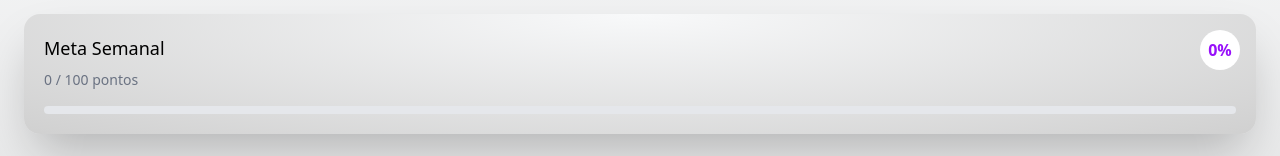
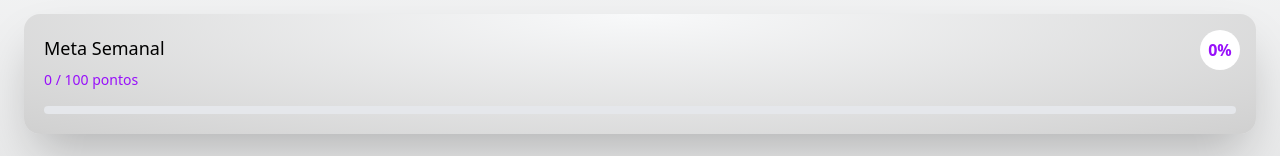
Before and after one commit to cezzarCz/todo-points-app, a React (Vite) app in the folder client/: page /home in a window 1280 px wide. Shown: the part 146-302 px from the top of the page. Built offline with nearby package versions, Linux system fonts and the light colour scheme; no server answers; sample sign-in values are in the browser's storage.

Commit message:
Correção da Edição de tasks existentes

```diff
--- a/client/src/components/Home.jsx
+++ b/client/src/components/Home.jsx
@@ -78,9 +78,11 @@ export default function Home() {
     const tasks = getFilteredTasks();
 
     // Cálculo de progresso semanal
-    const progressPercent = allTasks
-        .filter(task => task.completed)
+    const progressPoints = allTasks
+        .filter(task => task.status === 'concluída')
         .reduce((sum, t) => sum + (t.points || 0), 0);
+
+    const progressPercent = totalPoints > 0 ? (progressPoints / totalPoints) * 100 : 0;
 
     return (
         <div className="min-h-screen flex flex-col bg-[linear-gradient(180deg,_#F8F9FA,_#D0D0D0)]">
@@ -97,8 +99,8 @@ export default function Home() {
                 {/* Card Meta Semanal */}
                 <div className="rounded-2xl shadow-2xl p-5 mb-6 relative bg-[radial-gradient(ellipse_at_top,_#F8F9FA,_#D0D0D0)] text-black">
                     <h3 className="text-lg font-medium mb-2">Meta Semanal</h3>
-                    <p className="text-sm text-gray-500 mb-4">
-                        {weeklyPoints} / {totalPoints} pontos
+                    <p className="text-sm text-purple-600 mb-4">
+                        {progressPoints} / {totalPoints} pontos
                     </p>
                     <div className="w-full h-2 bg-gray-200 rounded-full overflow-hidden">
                         <div
--- a/client/src/components/TaskForm.jsx
+++ b/client/src/components/TaskForm.jsx
@@ -1,5 +1,5 @@
 import { useState } from 'react';
-import { useNavigate } from 'react-router-dom';
+import { useNavigate, useLocation } from 'react-router-dom';
 import api from '../api/axios';
 import logo from '../assets/logo.png';
 
@@ -9,6 +9,8 @@ export default function TaskForm() {
     const [dueDate, setDueDate] = useState('');
     const [status, setStatus] = useState('pending');
     const [points, setPoints] = useState(0);
+    const location = useLocation();
+    const task = location.state?.task || null;
 
     // Objeto de erro para cada campo
     const [errors, setErrors] = useState({
@@ -103,12 +105,23 @@ export default function TaskForm() {
             points
         });
         try {
+
+            if (task) {
+                // Atualiza a task existente
+                await api.put(`/api/tasks/${task.id}`, {
+                    title,
+                    description,
+                    due_date: dueDate,
+                    points
+                });
+            } else {
                 await api.post('/api/tasks', {
                     title,
                     description,
                     due_date: dueDate,
                     points
                 });
+            }
             // Redireciona para a página de tarefas após o envio bem-sucedido
             navigate('/home');
         } catch (err) {
@@ -145,7 +158,9 @@ export default function TaskForm() {
             </div>
 
             <div className="w-full max-w-md bg-white rounded-2xl shadow-xl p-6 space-y-4">
-                <h2 className="text-2xl font-semibold mb-4 text-center">Nova Tarefa</h2>
+                <h2 className="text-2xl font-semibold mb-4 text-center">
+                    {task ? 'Editar Tarefa Existente' : 'Criar Nova Tarefa'}
+                </h2>
 
                 {/* Exibição de erro geral */}
                 {errors.general && (
```
Lines whose indentation alone changed are shown as unchanged.
